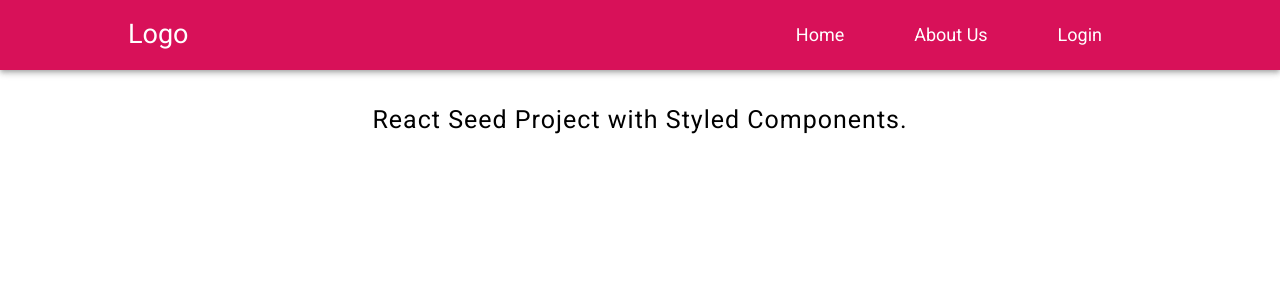
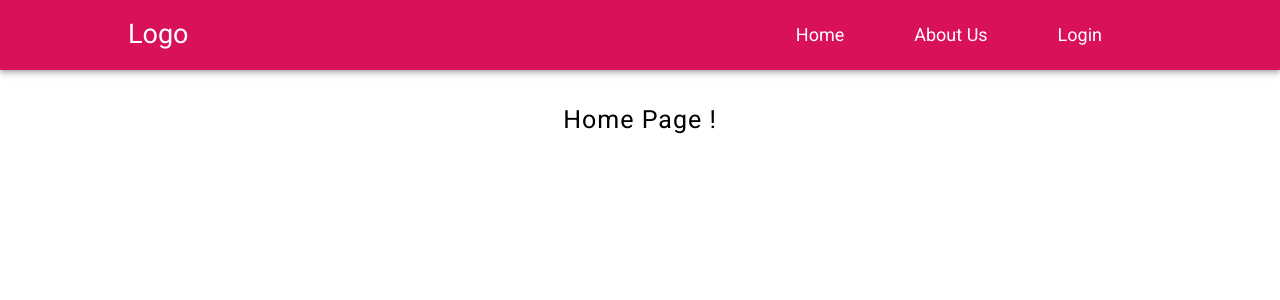
Before and after one commit to ProDante20805/React-Basics, a React (Create React App) app in the folder react-express-mysql/: page / in a window 1280 px wide. Shown: the top 300 px of the page. Built offline with nearby package versions, Linux system fonts and the light colour scheme.

Commit message:
Defaut Settings

```diff
--- a/react-express-mysql/src/App/index.js
+++ b/react-express-mysql/src/App/App.js
@@ -8,7 +8,7 @@ import Layout from './Components/Layout/Layout'
 import Routes from './Routes/Routes';
 import Loader from './Components/Loader/Loader'
 import { GlobalStyles } from './Styles'
-import ContentWrapper from './Components/ContentWrapper'
+import ContentWrapper from './Components/ContentWrapper/ContentWrapper'
 
 const history = createBrowserHistory()
 
--- a/react-express-mysql/src/App/Components/Layout/Layout.js
+++ b/react-express-mysql/src/App/Components/Layout/Layout.js
@@ -1,6 +1,6 @@
 import React from 'react'
 
-import NavBar from '../NavBar'
+import NavBar from '../NavBar/NavBar'
 
 const Layout = ({ children }) => {
   return (
--- a/react-express-mysql/src/App/Pages/Home/index.js
+++ b/react-express-mysql/src/App/Pages/About/About.js
@@ -8,8 +8,8 @@ const PrimaryTitle = styled.h1`
   font-weight: 400;
 `
 
-const index = () => {
-  return <PrimaryTitle>React Seed Project with Styled Components.</PrimaryTitle>
+const About = () => {
+  return <PrimaryTitle>About Page !</PrimaryTitle>
 }
 
-export default index
+export default About
--- a/react-express-mysql/src/App/Pages/About/index.js
+++ /dev/null
@@ -1,7 +0,0 @@
-import React from 'react'
-
-const index = () => {
-  return <div style={{ marginTop: '20px', textAlign: 'center' }}>About us</div>
-}
-
-export default index
--- /dev/null
+++ b/react-express-mysql/src/App/Pages/Home/Home.js
@@ -0,0 +1,15 @@
+import React from 'react'
+import styled from 'styled-components'
+
+const PrimaryTitle = styled.h1`
+  font-size: 2.5rem;
+  text-align: center;
+  letter-spacing: 1px;
+  font-weight: 400;
+`
+
+const Home = () => {
+  return <PrimaryTitle>Home Page !</PrimaryTitle>
+}
+
+export default Home
--- a/react-express-mysql/src/App/Routes/Routes.js
+++ b/react-express-mysql/src/App/Routes/Routes.js
@@ -1,8 +1,8 @@
 import React from 'react'
 import { Route, Switch } from 'react-router-dom'
 
-const Home = React.lazy(() => import('../Pages/Home'))
-const About = React.lazy(() => import('../Pages/About'))
+const Home = React.lazy(() => import('../Pages/Home/Home'))
+const About = React.lazy(() => import('../Pages/About/About'))
 
 const Routes = () => {
   return (
```
Also changed, not shown: react-express-mysql/src/index.js (+4 -4 lines), react-express-mysql/src/App/Components/ContentWrapper/ContentWrapper.js (renamed from react-express-mysql/src/App/Components/ContentWrapper/index.js), react-express-mysql/src/App/Components/NavBar/NavBar.js (renamed from react-express-mysql/src/App/Components/NavBar/index.js).
